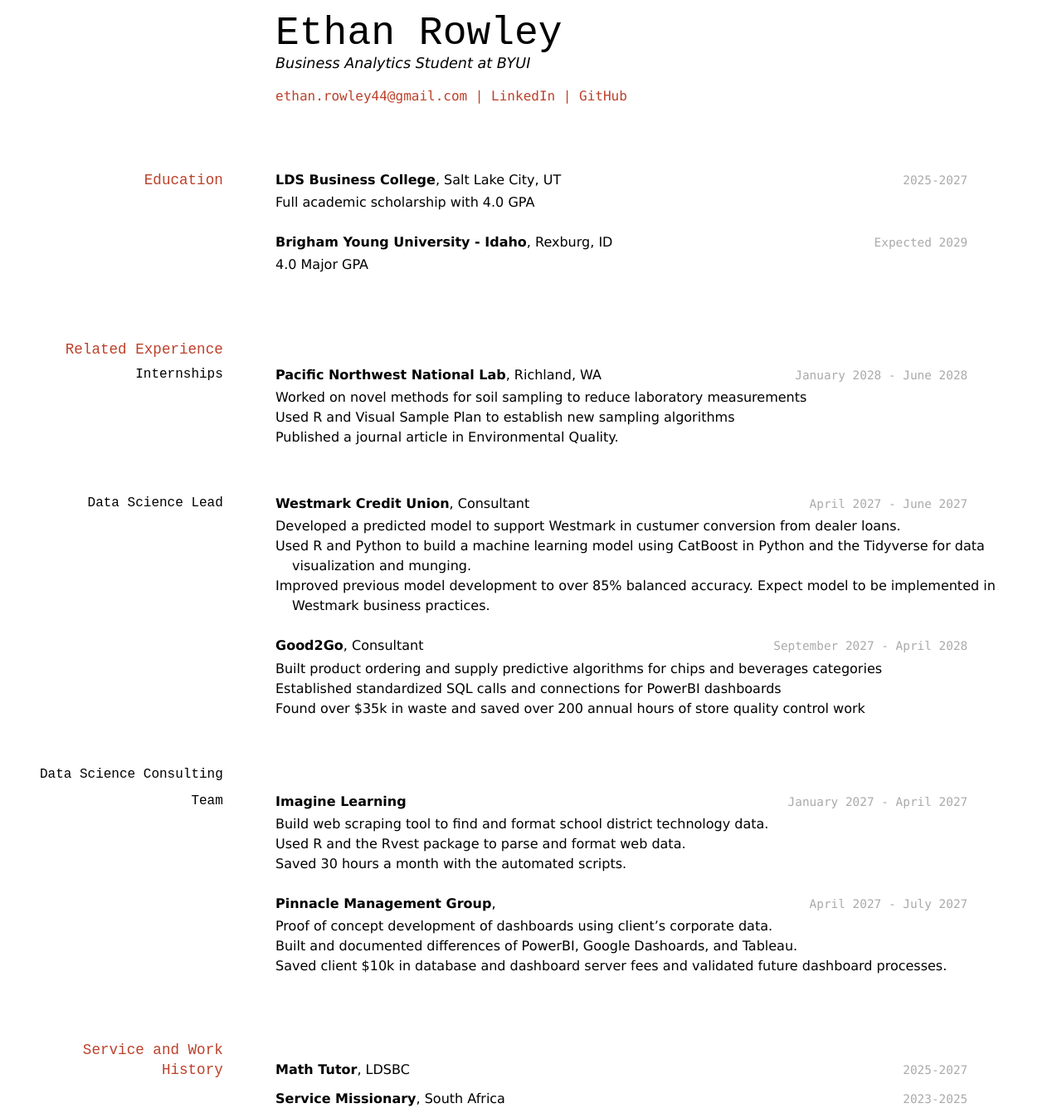
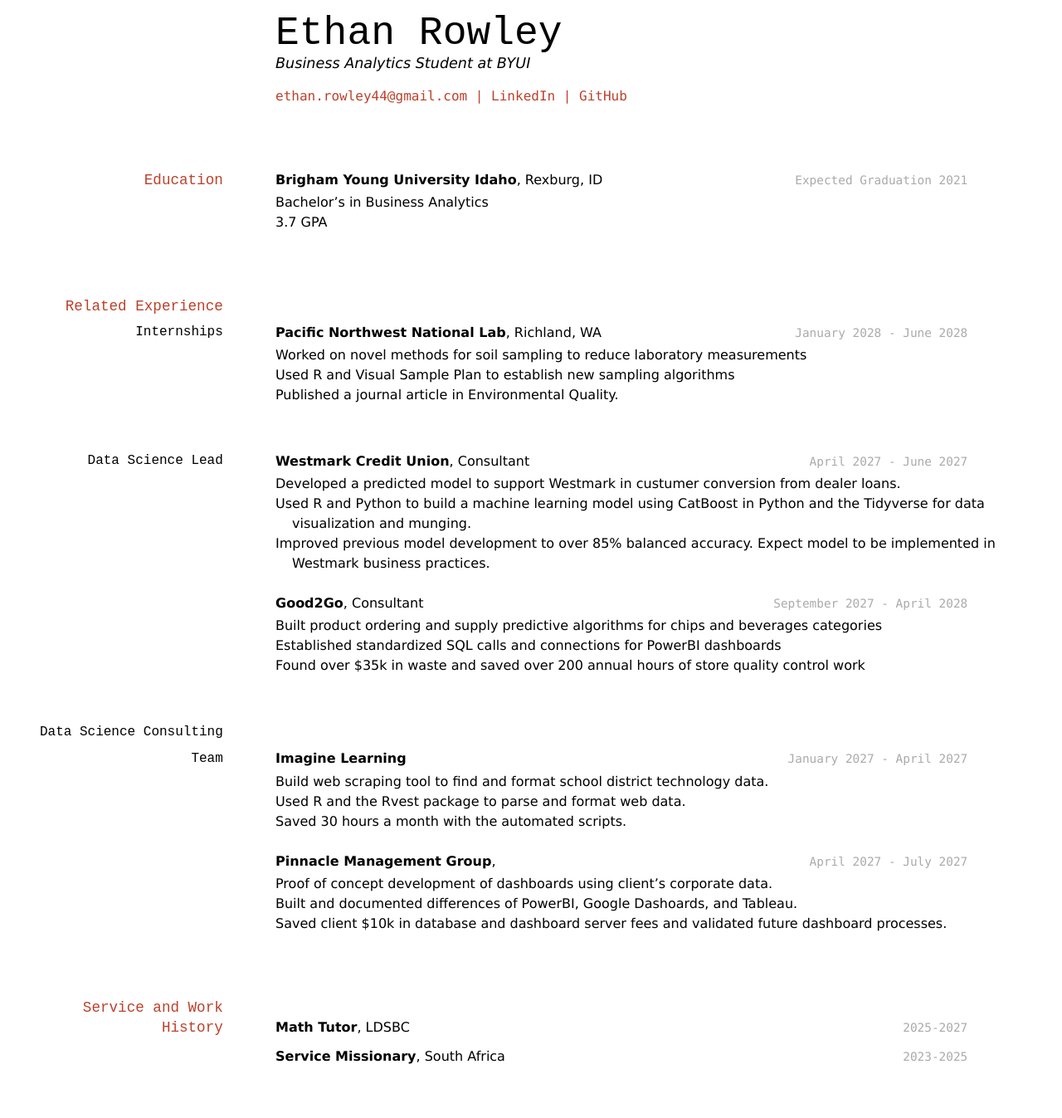
Before and after one commit to byuids-resumes/ethan_rowley_resume, a Jekyll site: the page built from docs/index.md, in a window 1280 px wide. Shown: the whole page at 83% size. Built offline with Jekyll 4.4.1, drawn with Linux system fonts in a browser that asks for light colours; after the commit the page ends 1296 px from its top, so only the background shows below that.

Commit message:
fixed education stuff

```diff
--- a/docs/index.md
+++ b/docs/index.md
@@ -15,15 +15,11 @@ Business Analytics Student at BYUI
 
 ## Education
 
-`2025-2027`
-__LDS Business College__, Salt Lake City, UT
+`Expected Graduation 2021`
+__Brigham Young University Idaho__, Rexburg, ID
 
-- Full academic scholarship with 4.0 GPA
-
-`Expected 2029`
-__Brigham Young University - Idaho__, Rexburg, ID
-
-- 4.0 Major GPA
+- Bachelor's in Business Analytics
+- 3.7 GPA
 
 
 ## Related Experience
```
